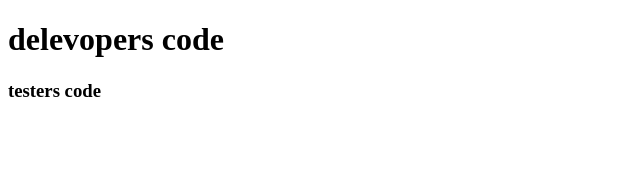
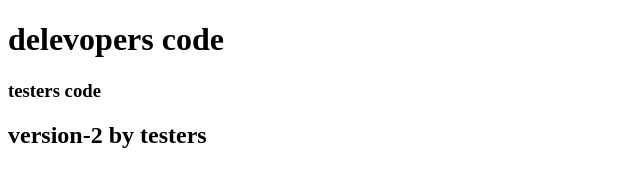
Before and after one commit to karthik03022004/collab, a plain HTML site: page index.html in a window 1280 px wide. Shown: the whole page, without its empty margins (0-640 px from the left). Drawn offline with Linux system fonts and the light colour scheme.

Commit message:
version update

```diff
--- a/index.html
+++ b/index.html
@@ -8,5 +8,6 @@
 <body>
     <h1>delevopers code</h1>
     <h3>testers code</h3>
+    <h2>version-2 by testers</h2>
 </body>
 </html>
```
